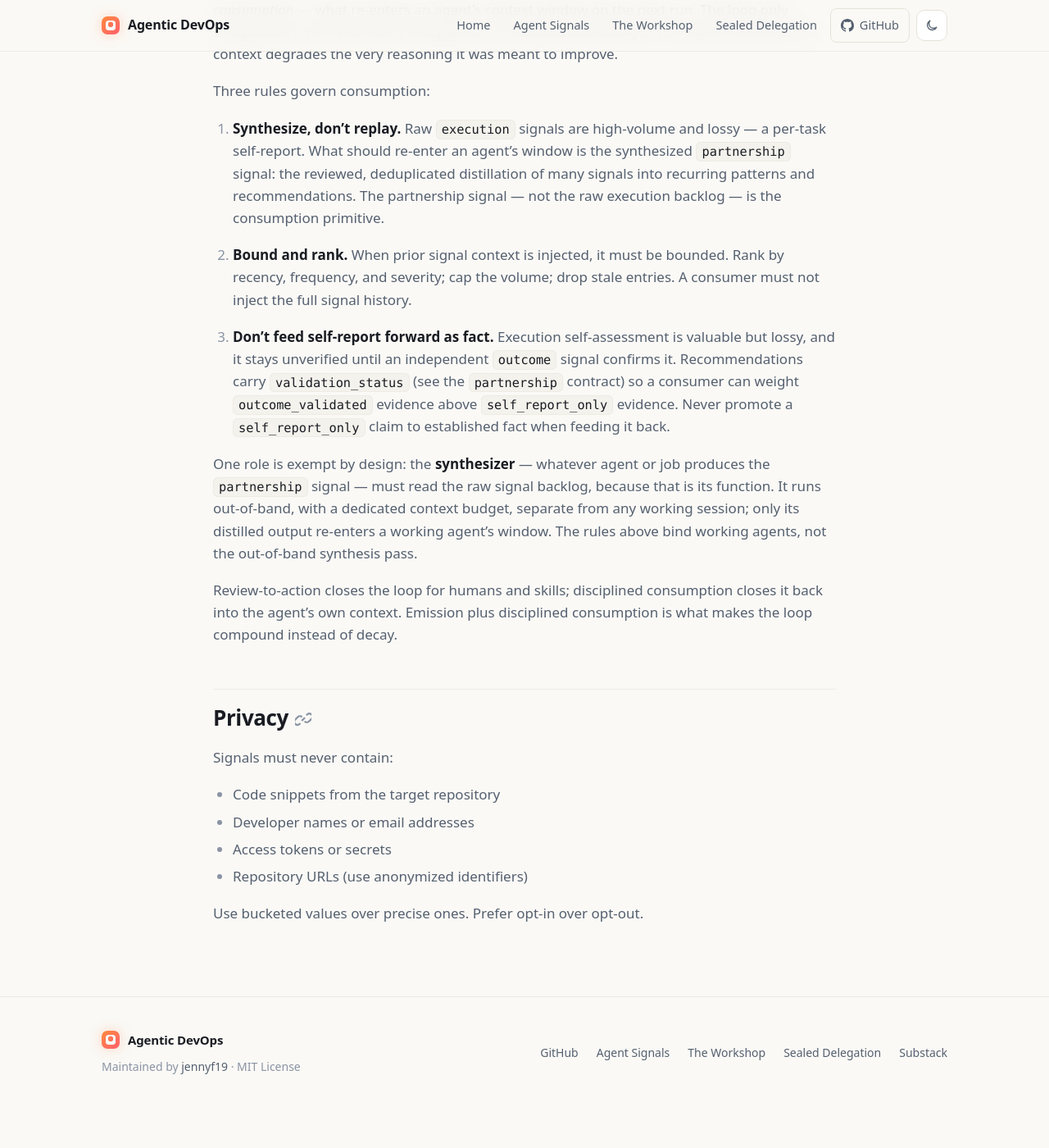
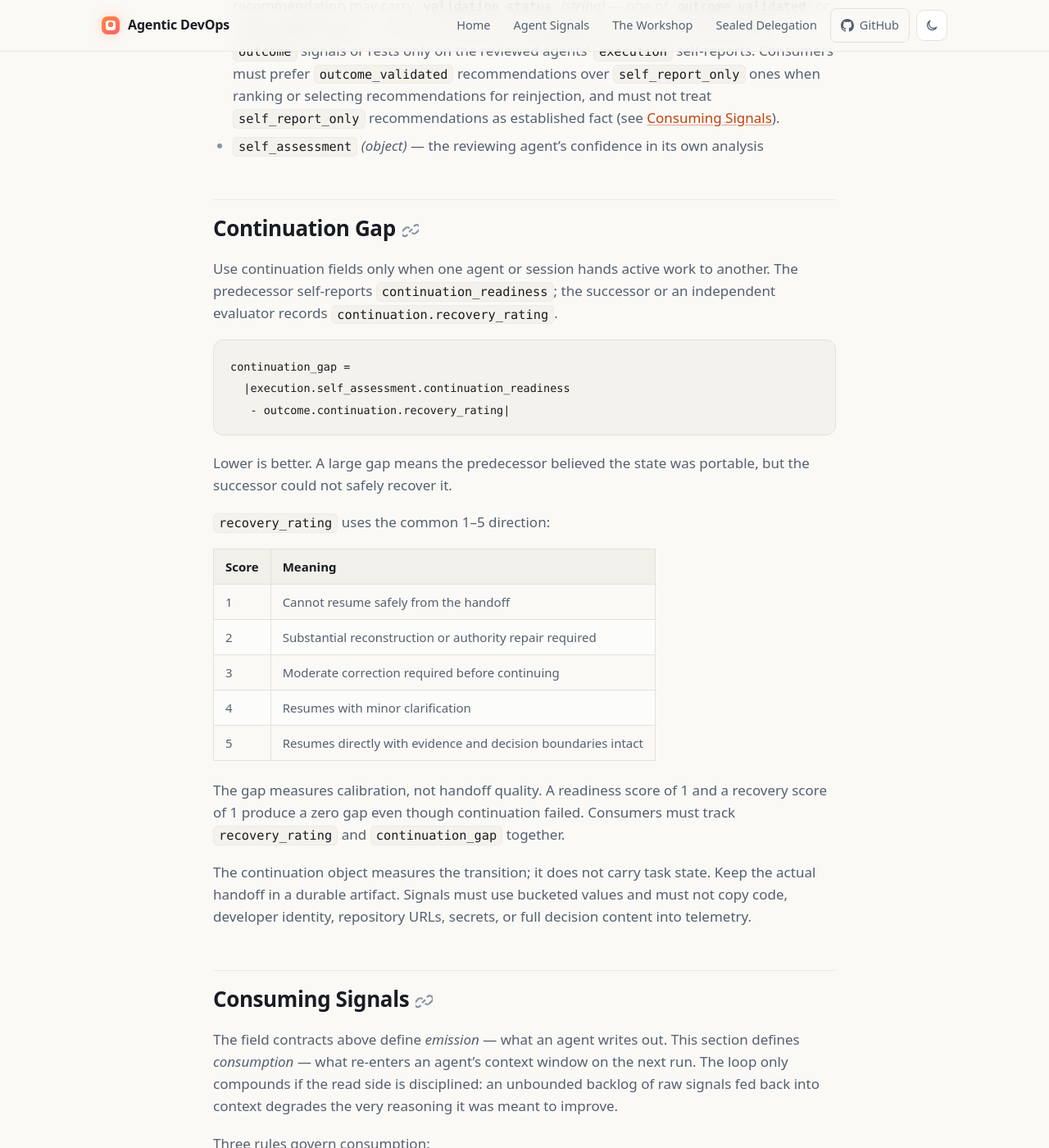
Before and after one commit to jennyf19/agentic-devops, a Jekyll site: the page built from agent-signals/SIGNAL.md, in a window 1280 px wide and 1400 px high, scrolled down 4171 px. Shown: the whole window at 82% size. Built offline with Jekyll 4.4.1, drawn with Linux system fonts in a browser that asks for light colours; our own code applies the rules of GitHub Pages for plain Markdown files; before the commit the page ends 5544 px from its top, so only the background shows below that; some of the changed text lies outside the part shown.

Commit message:
agent-signals: measure continuation gaps
Add backward-compatible continuation readiness and recovery fields so successors can independently report provenance loss, authority loss, resume effort, and stale-path revival.

Co-authored-by: Copilot <223556219+Copilot@users.noreply.github.com>

````diff
--- a/agent-signals/SIGNAL.md
+++ b/agent-signals/SIGNAL.md
@@ -8,9 +8,9 @@ description: >
   skill improvement, and trust calibration.
 metadata:
   author: jennyf19
-  version: "0.1.0"
+  version: "0.1.1"
   protocol-type: open
-  schema-version: "0.1.0"
+  schema-version: "0.1.1"
 ---
 
 # Agent Signals Protocol
@@ -72,7 +72,8 @@ calibration scores should know it exists.
 All signals must be JSON objects containing:
 
 - `signal_type` *(string, required)* — one of: `execution`, `outcome`, `escalation`, `partnership`
-- `schema_version` *(string, required)* — currently `"0.1.0"`
+- `schema_version` *(string, required)* — current version `"0.1.1"`;
+  `"0.1.0"` remains valid for signals that do not use continuation fields
 - `run_id` *(string, required)* — UUID linking related signals (execution + outcome share a run_id)
 - `timestamp` *(string, required)* — ISO 8601 UTC
 - `agent_name` *(string, required)* — identifier for the emitting agent
@@ -94,6 +95,9 @@ Optional fields:
 - `skill_used` *(string)* — which skill was loaded
 - `mode` *(string)* — `"interactive"` or `"autonomous"`
 - `patterns` *(object)* — `what_worked`, `what_was_hard`, `skill_gap`, `tsg_gap`, `improvisation`, `recurring_pattern`
+- `self_assessment.continuation_readiness` *(integer, range 1–5)* — when the
+  task produces a handoff, how ready the agent believes that handoff is for a
+  successor to resume safely
 
 ### `outcome` signal
 
@@ -106,6 +110,15 @@ Optional fields:
 
 - `effort_to_merge` *(string)* — `"none"`, `"minimal"`, `"moderate"`, `"significant"`
 - `issues_found` *(array of strings)*
+- `continuation` *(object)* — independent evaluation of a predecessor handoff:
+  - `recovery_rating` *(integer, required when `continuation` is present,
+    range 1–5)* — how safely the successor could resume
+  - `effort_to_resume` *(string)* — `"none"`, `"minimal"`, `"moderate"`,
+    `"significant"`
+  - `provenance_loss` *(string)* — `"none"`, `"minor"`, `"material"`
+  - `authority_loss` *(string)* — `"none"`, `"minor"`, `"material"`
+  - `stale_path_revived` *(boolean)* — whether missing correction history caused
+    the successor to revive an invalidated approach
 
 ### `escalation` signal
 
@@ -140,6 +153,40 @@ Optional fields:
   `self_report_only` recommendations as established fact (see [Consuming Signals](#consuming-signals)).
 - `self_assessment` *(object)* — the reviewing agent's confidence in its own analysis
 
+## Continuation Gap
+
+Use continuation fields only when one agent or session hands active work to
+another. The predecessor self-reports `continuation_readiness`; the successor
+or an independent evaluator records `continuation.recovery_rating`.
+
+```
+continuation_gap =
+  |execution.self_assessment.continuation_readiness
+   - outcome.continuation.recovery_rating|
+```
+
+Lower is better. A large gap means the predecessor believed the state was
+portable, but the successor could not safely recover it.
+
+`recovery_rating` uses the common 1–5 direction:
+
+| Score | Meaning |
+|-------|---------|
+| 1 | Cannot resume safely from the handoff |
+| 2 | Substantial reconstruction or authority repair required |
+| 3 | Moderate correction required before continuing |
+| 4 | Resumes with minor clarification |
+| 5 | Resumes directly with evidence and decision boundaries intact |
+
+The gap measures calibration, not handoff quality. A readiness score of 1 and
+a recovery score of 1 produce a zero gap even though continuation failed.
+Consumers must track `recovery_rating` and `continuation_gap` together.
+
+The continuation object measures the transition; it does not carry task state.
+Keep the actual handoff in a durable artifact. Signals must use bucketed values
+and must not copy code, developer identity, repository URLs, secrets, or full
+decision content into telemetry.
+
 ## Consuming Signals
 
 The field contracts above define *emission* — what an agent writes out. This
@@ -167,6 +214,10 @@ Three rules govern consumption:
    above `self_report_only` evidence. Never promote a `self_report_only` claim to
    established fact when feeding it back.
 
+Continuation outcomes follow the same rule: inject the synthesized pattern
+(`material authority loss across 4 of 12 handoffs`), not the handoff contents
+or raw per-run continuation reports.
+
 One role is exempt by design: the **synthesizer** — whatever agent or job
 produces the `partnership` signal — must read the raw signal backlog, because
 that is its function. It runs out-of-band, with a dedicated context budget,
@@ -186,5 +237,6 @@ Signals must never contain:
 - Developer names or email addresses
 - Access tokens or secrets
 - Repository URLs (use anonymized identifiers)
+- Full handoff text or decision content
 
 Use bucketed values over precise ones. Prefer opt-in over opt-out.
--- a/agent-signals/examples/execution.json
+++ b/agent-signals/examples/execution.json
@@ -1,6 +1,6 @@
 {
   "signal_type": "execution",
-  "schema_version": "0.1.0",
+  "schema_version": "0.1.1",
   "run_id": "ae02e3f3-42e9-43bd-ae7a-19757f5456ed",
   "agent_name": "cve-remediation-agent",
   "skill_used": "cve-remediation",
@@ -11,7 +11,8 @@
     "completeness": 5,
     "confidence": 3,
     "tsg_alignment": 2,
-    "developer_experience": 4
+    "developer_experience": 4,
+    "continuation_readiness": 4
   },
 
   "patterns": {
````
Also changed, not shown: agent-signals/README.md (+51 -4 lines), agent-signals/examples/outcome.json (+9 -1 lines), CHANGELOG.md.
